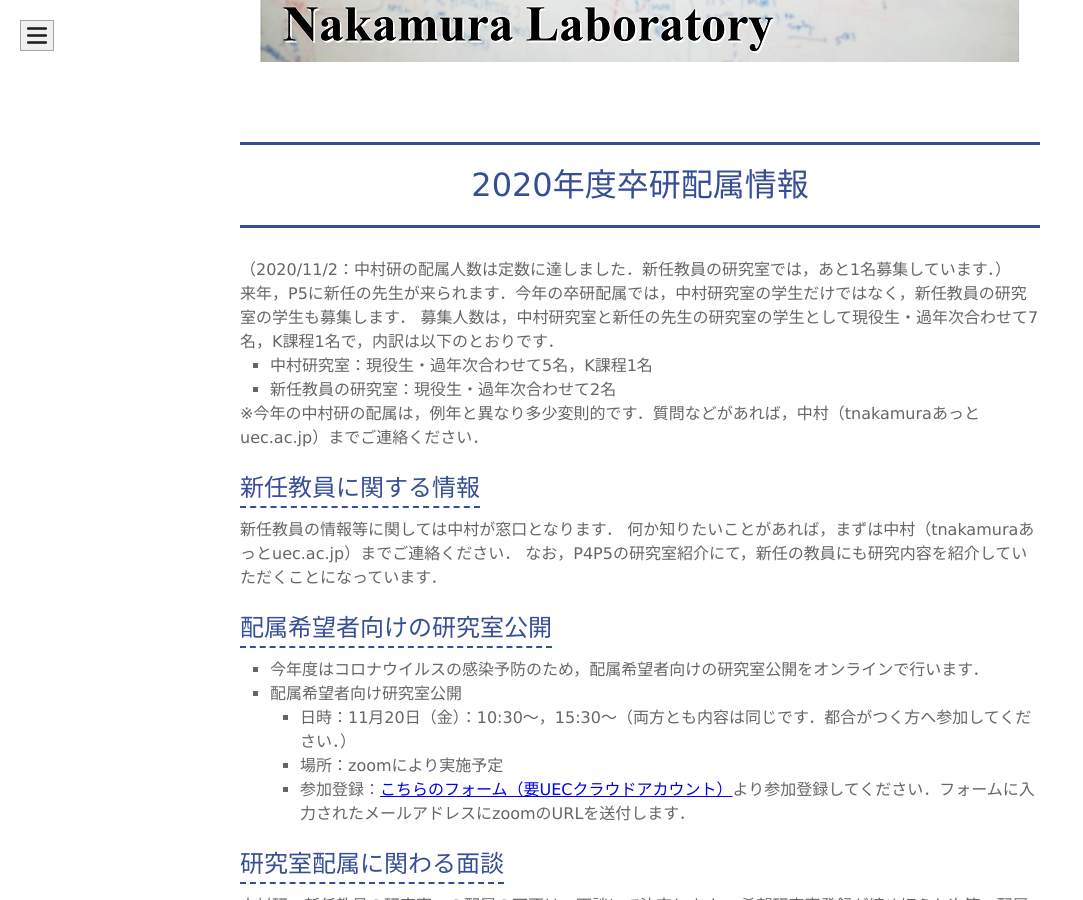
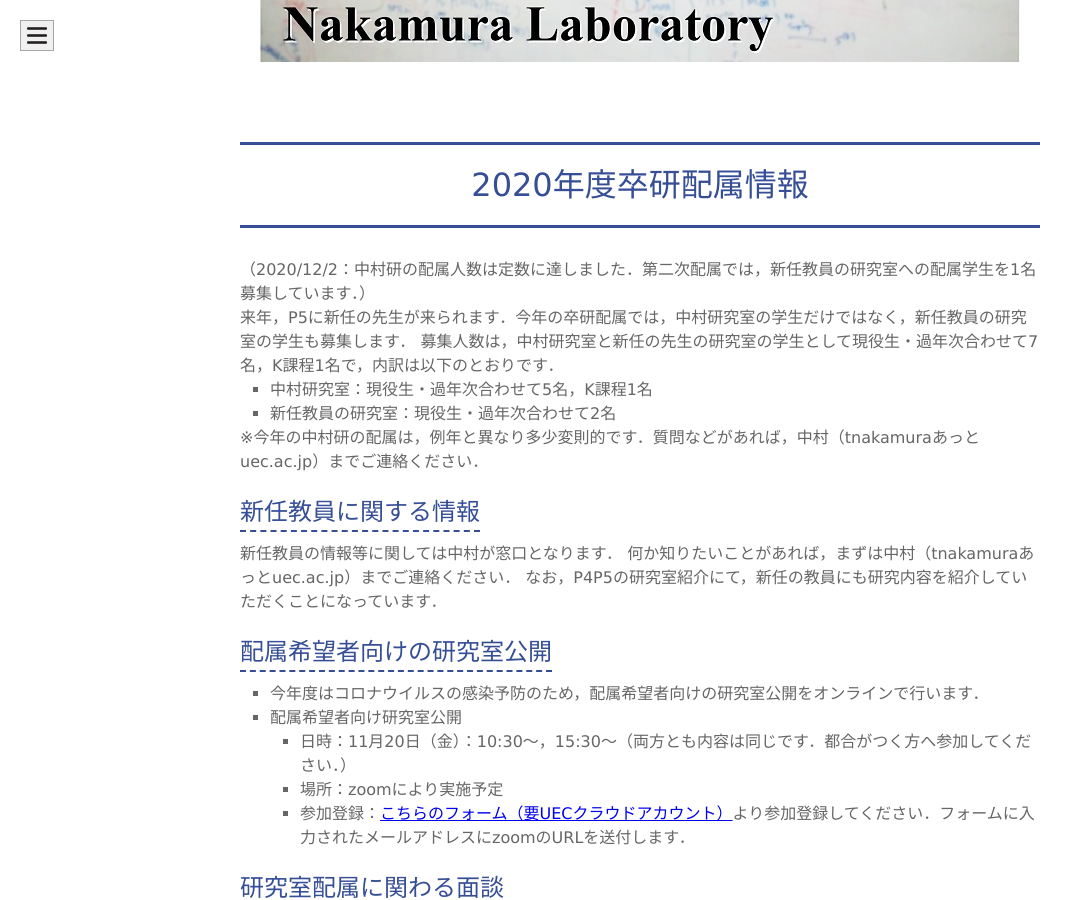
Before and after one commit to naka-lab/naka-lab.github.io, a Jekyll site: the page built from subpages/haizoku.md, in a window 1280 px wide and 900 px high, scrolled down 387 px. Shown: the whole window, without its empty margins (0-1083 px from the left). Built offline with Jekyll 4.4.1, drawn with Linux system fonts in a browser that asks for light colours; comment, search, counter and statistics services are not loaded; our own code applies the rules of GitHub Pages for plain Markdown files.

Commit message:
Update haizoku.md

```diff
--- a/subpages/haizoku.md
+++ b/subpages/haizoku.md
@@ -4,7 +4,7 @@ layout: default
 
 
 # 2020年度卒研配属情報
-**（2020/11/2：中村研の配属人数は定数に達しました．新任教員の研究室では，あと1名募集しています．）**
+**（2020/12/2：中村研の配属人数は定数に達しました．第二次配属では，新任教員の研究室への配属学生を1名募集しています．）**
 
 来年，P5に新任の先生が来られます．今年の卒研配属では，中村研究室の学生だけではなく，新任教員の研究室の学生も募集します．
 募集人数は，中村研究室と新任の先生の研究室の学生として現役生・過年次合わせて7名，K課程1名で，内訳は以下のとおりです．
```
